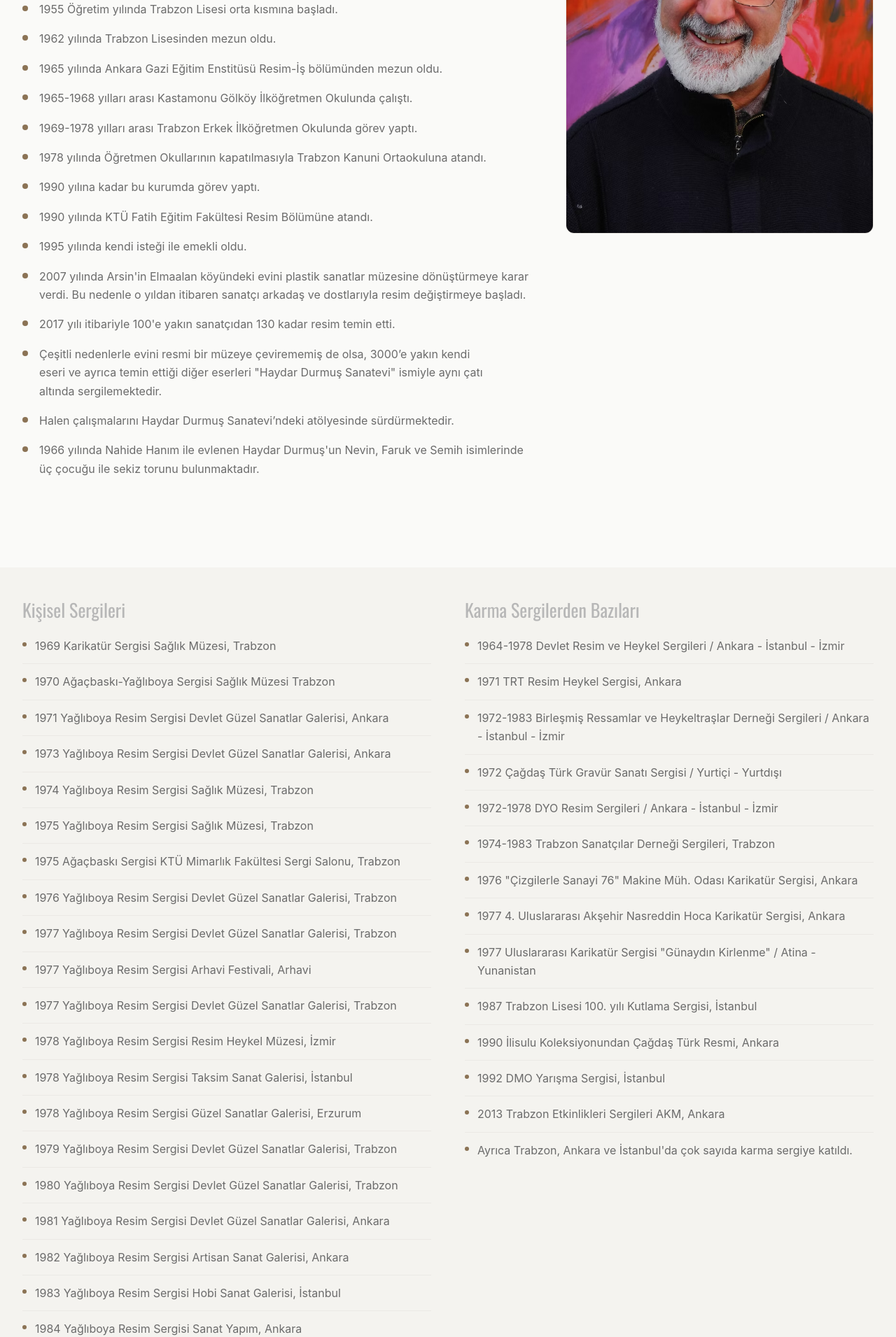
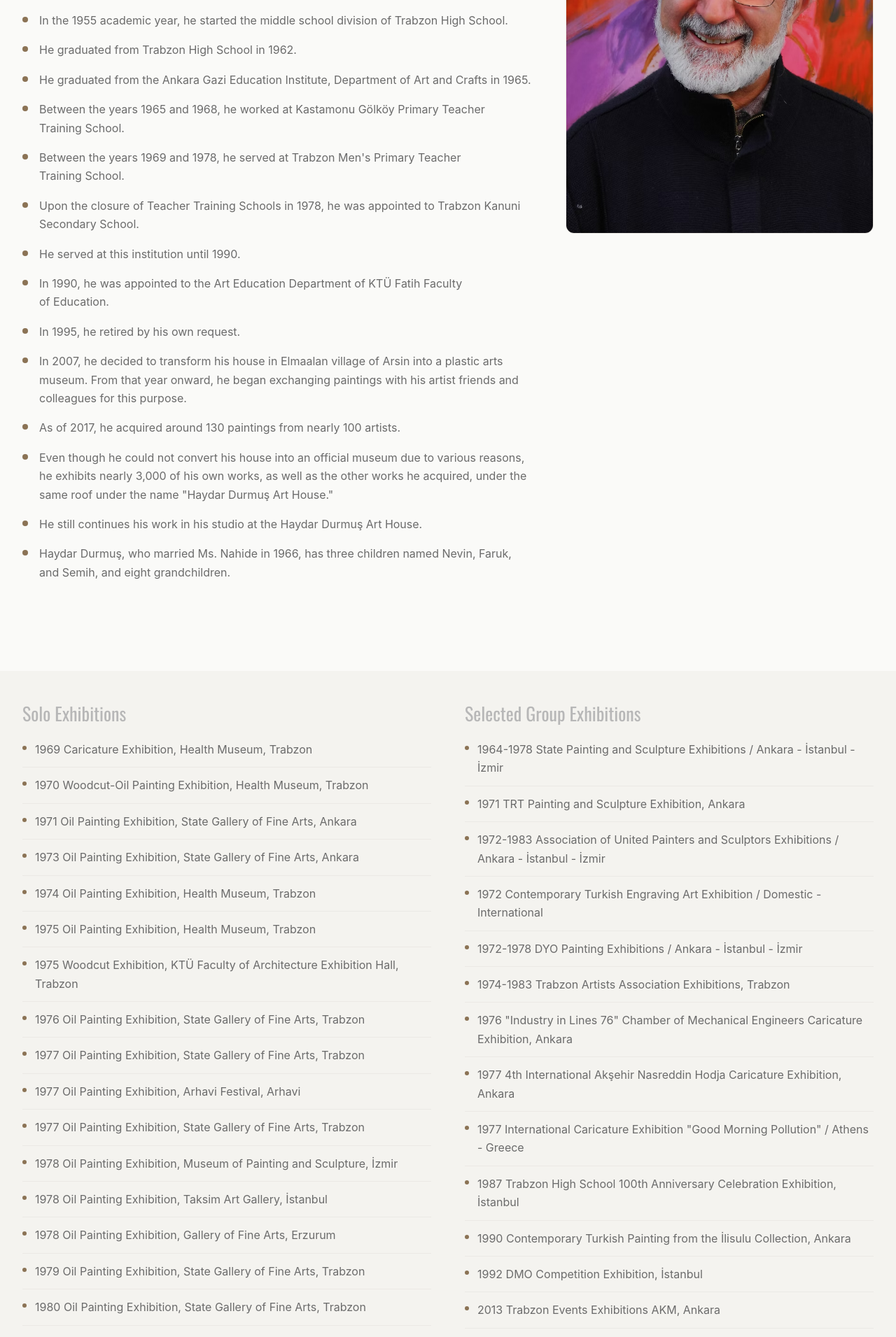
Before and after one commit to SemihDurmus/haydardurmus, a React (Vite) app: page /biography in a window 1280 px wide. Shown: the part 460-2371 px from the top of the page at 70% size. Built offline with nearby package versions, Linux system fonts and the light colour scheme.

Commit message:
Biography English texts

```diff
--- a/src/domains/biography/data/biographyContent.ts
+++ b/src/domains/biography/data/biographyContent.ts
@@ -1,4 +1,4 @@
-export const biographyIntroItems = [
+export const biographyIntroItemsTr = [
   "1942 yılında Trabzon'un Arsin ilçesine bağlı Elmaalan köyünde doğdu. İlkokulu kendi köyünde tamamladı.",
   '1955 Öğretim yılında Trabzon Lisesi orta kısmına başladı.',
   '1962 yılında Trabzon Lisesinden mezun oldu.',
@@ -16,7 +16,31 @@ export const biographyIntroItems = [
   "1966 yılında Nahide Hanım ile evlenen Haydar Durmuş'un Nevin, Faruk ve Semih isimlerinde üç çocuğu ile sekiz torunu bulunmaktadır.",
 ] as const;
 
-export const soloExhibitions = [
+export const biographyIntroItemsEn = [
+  'Born in 1942 in Elmaalan village of the Arsin district in Trabzon.',
+  'He completed primary school in his own village.',
+  'In the 1955 academic year, he started the middle school division of Trabzon High School.',
+  'He graduated from Trabzon High School in 1962.',
+  'He graduated from the Ankara Gazi Education Institute, Department of Art and Crafts in 1965.',
+  'Between the years 1965 and 1968, he worked at Kastamonu Gölköy Primary Teacher Training School.',
+  "Between the years 1969 and 1978, he served at Trabzon Men's Primary Teacher Training School.",
+  'Upon the closure of Teacher Training Schools in 1978, he was appointed to Trabzon Kanuni Secondary School.',
+  'He served at this institution until 1990.',
+  'In 1990, he was appointed to the Art Education Department of KTÜ Fatih Faculty of Education.',
+  'In 1995, he retired by his own request.',
+  'In 2007, he decided to transform his house in Elmaalan village of Arsin into a plastic arts museum. From that year onward, he began exchanging paintings with his artist friends and colleagues for this purpose.',
+  'As of 2017, he acquired around 130 paintings from nearly 100 artists.',
+  'Even though he could not convert his house into an official museum due to various reasons, he exhibits nearly 3,000 of his own works, as well as the other works he acquired, under the same roof under the name "Haydar Durmuş Art House."',
+  'He still continues his work in his studio at the Haydar Durmuş Art House.',
+  'Haydar Durmuş, who married Ms. Nahide in 1966, has three children named Nevin, Faruk, and Semih, and eight grandchildren.',
+] as const;
+
+export const biographyIntroItemsByLocale = {
+  en: biographyIntroItemsEn,
+  tr: biographyIntroItemsTr,
+} as const;
+
+export const soloExhibitionsTr = [
   '1969 Karikatür Sergisi Sağlık Müzesi, Trabzon',
   '1970 Ağaçbaskı-Yağlıboya Sergisi Sağlık Müzesi Trabzon',
   '1971 Yağlıboya Resim Sergisi Devlet Güzel Sanatlar Galerisi, Ankara',
@@ -55,9 +79,57 @@ export const soloExhibitions = [
   '2018 Yağlıboya ve Kolaj Resim Sergisi, Emin Antik Sanat Galerisi, Ankara',
   '2018 Yağlıboya, Akrilik ve Kolaj Resim Sergisi, Akçaabat Resim ve Fotoğraf Müzesi, Trabzon',
   '2019 Yağlıboya, Akrilik ve Kolaj Resim Sergisi, Grup Sanat Galerisi, Ankara',
+  "2022 1958'den 2022'ye Yorgun Renkler Resim Sergisi, Trabzon",
 ] as const;
 
-export const groupExhibitions = [
+export const soloExhibitionsEn = [
+  '1969 Caricature Exhibition, Health Museum, Trabzon',
+  '1970 Woodcut-Oil Painting Exhibition, Health Museum, Trabzon',
+  '1971 Oil Painting Exhibition, State Gallery of Fine Arts, Ankara',
+  '1973 Oil Painting Exhibition, State Gallery of Fine Arts, Ankara',
+  '1974 Oil Painting Exhibition, Health Museum, Trabzon',
+  '1975 Oil Painting Exhibition, Health Museum, Trabzon',
+  '1975 Woodcut Exhibition, KTÜ Faculty of Architecture Exhibition Hall, Trabzon',
+  '1976 Oil Painting Exhibition, State Gallery of Fine Arts, Trabzon',
+  '1977 Oil Painting Exhibition, State Gallery of Fine Arts, Trabzon',
+  '1977 Oil Painting Exhibition, Arhavi Festival, Arhavi',
+  '1977 Oil Painting Exhibition, State Gallery of Fine Arts, Trabzon',
+  '1978 Oil Painting Exhibition, Museum of Painting and Sculpture, İzmir',
+  '1978 Oil Painting Exhibition, Taksim Art Gallery, İstanbul',
+  '1978 Oil Painting Exhibition, Gallery of Fine Arts, Erzurum',
+  '1979 Oil Painting Exhibition, State Gallery of Fine Arts, Trabzon',
+  '1980 Oil Painting Exhibition, State Gallery of Fine Arts, Trabzon',
+  '1981 Oil Painting Exhibition, State Gallery of Fine Arts, Ankara',
+  '1982 Oil Painting Exhibition, Artisan Art Gallery, Ankara',
+  '1983 Oil Painting Exhibition, Hobi Art Gallery, İstanbul',
+  '1984 Oil Painting Exhibition, Sanat Yapım, Ankara',
+  '1984 Oil Painting Exhibition, İş Art Gallery, Trabzon',
+  '1984 Oil-Pastel Painting Exhibition, Parmakkapı İş Art Gallery, İstanbul',
+  '1986 Oil Painting Exhibition, Bedesten Art Gallery, Ankara',
+  '1986 Oil Painting Exhibition, Museum of Painting and Sculpture, İzmir',
+  '1987 Oil-Pastel Painting Exhibition, Parmakkapı İş Art Gallery, İstanbul',
+  '1988 Oil Painting Exhibition, State Gallery of Fine Arts, Trabzon',
+  '1991 Oil Painting Exhibition, Hüseyin Kazaz Culture Center, Trabzon',
+  '1992 Oil Painting Exhibition, Sanat Yapımı, Ankara',
+  '1994 Oil Painting Exhibition, Of and Vicinity Culture and Solidarity Association, Ankara',
+  '1995 Oil Painting Exhibition, METU Prof. Dr. M. Parlar Foundation Art Gallery, Ankara',
+  '1995 Oil Painting Exhibition, Fortuna Art Gallery, Ankara',
+  '1996 Oil Painting Exhibition, İlayda Art Gallery, Ankara',
+  '2004 Oil Painting Exhibition, Soyut Art Gallery, Ankara',
+  '2005 Oil Painting Exhibition, Milli Piyango Art Gallery, Ankara',
+  '2012 Oil Painting Exhibition, Akçaabat Fine Arts High School Gallery, Trabzon',
+  '2018 Oil and Collage Painting Exhibition, Emin Antik Art Gallery, Ankara',
+  '2018 Oil, Acrylic and Collage Painting Exhibition, Akçaabat Museum of Painting and Photography, Trabzon',
+  '2019 Oil, Acrylic and Collage Painting Exhibition, Grup Art Gallery, Ankara',
+  '2022 Tired Colors Painting Exhibition from 1958 to 2022, Trabzon',
+] as const;
+
+export const soloExhibitionsByLocale = {
+  en: soloExhibitionsEn,
+  tr: soloExhibitionsTr,
+} as const;
+
+export const groupExhibitionsTr = [
   '1964-1978 Devlet Resim ve Heykel Sergileri / Ankara - İstanbul - İzmir',
   '1971 TRT Resim Heykel Sergisi, Ankara',
   '1972-1983 Birleşmiş Ressamlar ve Heykeltraşlar Derneği Sergileri / Ankara - İstanbul - İzmir',
@@ -73,3 +145,25 @@ export const groupExhibitions = [
   '2013 Trabzon Etkinlikleri Sergileri AKM, Ankara',
   "Ayrıca Trabzon, Ankara ve İstanbul'da çok sayıda karma sergiye katıldı.",
 ] as const;
+
+export const groupExhibitionsEn = [
+  '1964-1978 State Painting and Sculpture Exhibitions / Ankara - İstanbul - İzmir',
+  '1971 TRT Painting and Sculpture Exhibition, Ankara',
+  '1972-1983 Association of United Painters and Sculptors Exhibitions / Ankara - İstanbul - İzmir',
+  '1972 Contemporary Turkish Engraving Art Exhibition / Domestic - International',
+  '1972-1978 DYO Painting Exhibitions / Ankara - İstanbul - İzmir',
+  '1974-1983 Trabzon Artists Association Exhibitions, Trabzon',
+  '1976 "Industry in Lines 76" Chamber of Mechanical Engineers Caricature Exhibition, Ankara',
+  '1977 4th International Akşehir Nasreddin Hodja Caricature Exhibition, Ankara',
+  '1977 International Caricature Exhibition "Good Morning Pollution" / Athens - Greece',
+  '1987 Trabzon High School 100th Anniversary Celebration Exhibition, İstanbul',
+  '1990 Contemporary Turkish Painting from the İlisulu Collection, Ankara',
+  '1992 DMO Competition Exhibition, İstanbul',
+  '2013 Trabzon Events Exhibitions AKM, Ankara',
+  'Additionally, he participated in numerous group exhibitions in Trabzon, Ankara, and İstanbul.',
+] as const;
+
+export const groupExhibitionsByLocale = {
+  en: groupExhibitionsEn,
+  tr: groupExhibitionsTr,
+} as const;
--- a/src/pages/Biography/index.tsx
+++ b/src/pages/Biography/index.tsx
@@ -4,14 +4,18 @@ import { Container } from '@shared/ui/Container';
 import { Typography } from '@shared/ui/Typography';
 import { PageTitle } from '@shared/ui/PageTitle';
 import {
-  biographyIntroItems,
-  groupExhibitions,
-  soloExhibitions,
+  biographyIntroItemsByLocale,
+  groupExhibitionsByLocale,
+  soloExhibitionsByLocale,
 } from '@domains/biography/data/biographyContent';
 import biographyImage from '@assets/biography_img.avif';
 
 export default function BiographyPage() {
-  const { t } = useTranslation('biography');
+  const { t, i18n } = useTranslation('biography');
+  const locale = (i18n.language?.split('-')[0] ?? 'en') as 'en' | 'tr';
+  const biographyIntroItems = biographyIntroItemsByLocale[locale] ?? biographyIntroItemsByLocale.en;
+  const soloExhibitions = soloExhibitionsByLocale[locale] ?? soloExhibitionsByLocale.en;
+  const groupExhibitions = groupExhibitionsByLocale[locale] ?? groupExhibitionsByLocale.en;
 
   return (
     <>
@@ -54,8 +58,14 @@ export default function BiographyPage() {
       <Section spacing="none" background="muted" className="py-8 md:py-10">
         <Container width="wide">
           <div className="grid grid-cols-1 gap-12 lg:grid-cols-2">
-            <ExhibitionSection title="Kişisel Sergileri" items={soloExhibitions} />
-            <ExhibitionSection title="Karma Sergilerden Bazıları" items={groupExhibitions} />
+            <ExhibitionSection
+              title={locale === 'tr' ? 'Kişisel Sergileri' : 'Solo Exhibitions'}
+              items={soloExhibitions}
+            />
+            <ExhibitionSection
+              title={locale === 'tr' ? 'Karma Sergilerden Bazıları' : 'Selected Group Exhibitions'}
+              items={groupExhibitions}
+            />
           </div>
         </Container>
       </Section>
```
